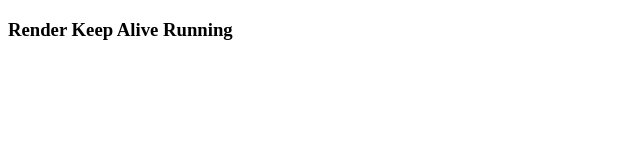
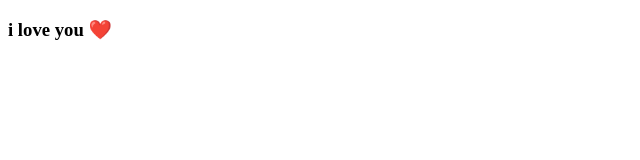
Before and after one commit to powerofsensei618-hub/Keep-Alive-, a plain HTML site: page index.html in a window 1280 px wide. Shown: the whole page, without its empty margins (0-640 px from the left). Drawn offline with Linux system fonts and the light colour scheme.

Commit message:
Update index.html

```diff
--- a/index.html
+++ b/index.html
@@ -5,7 +5,7 @@
   <title>Render Keep Alive</title>
 </head>
 <body>
-  <h3>Render Keep Alive Running</h3>
+  <h3>i love you ❤️</h3>
 
   <script>
     const url = "https://learnwithpw-recordedms-v2.onrender.com";
```
